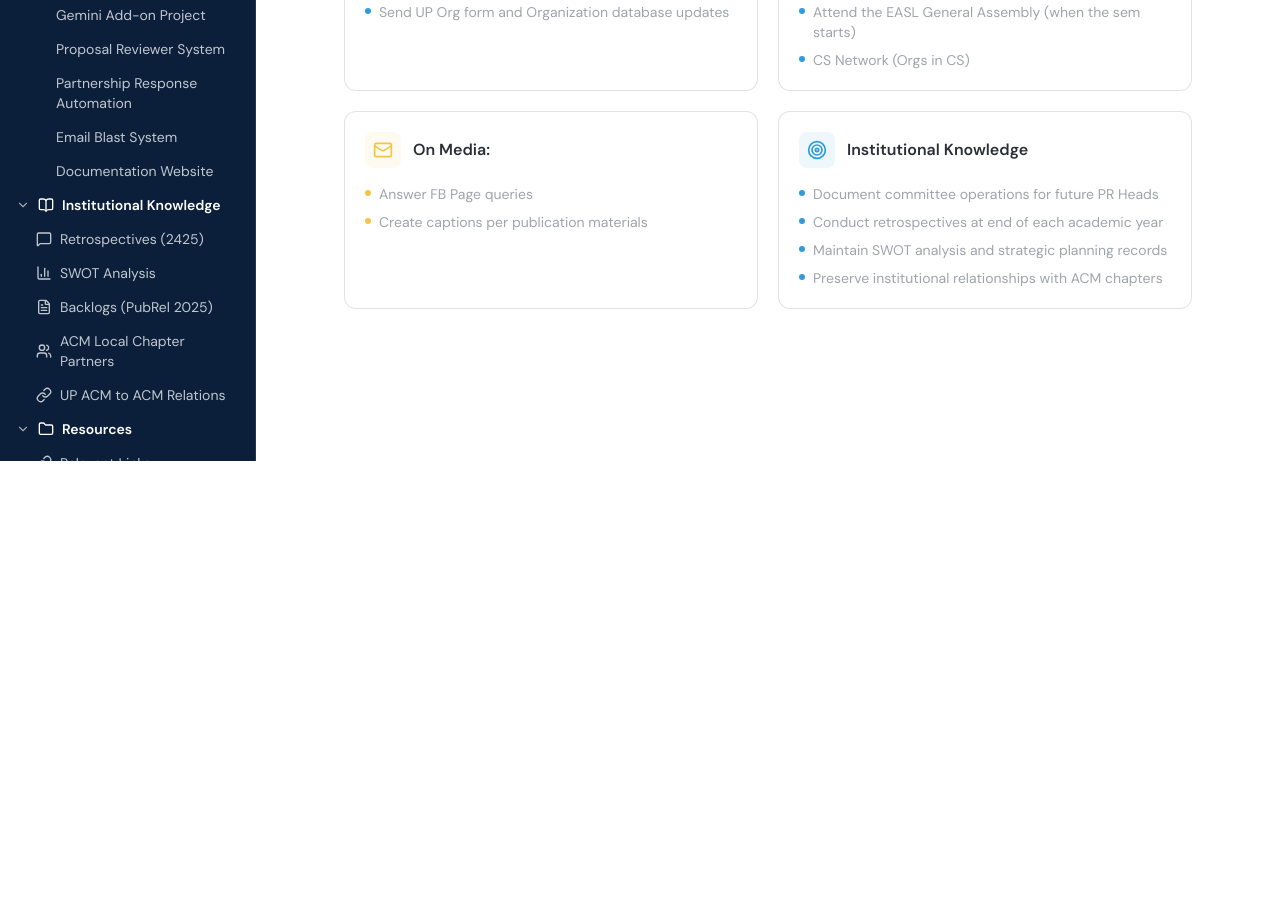
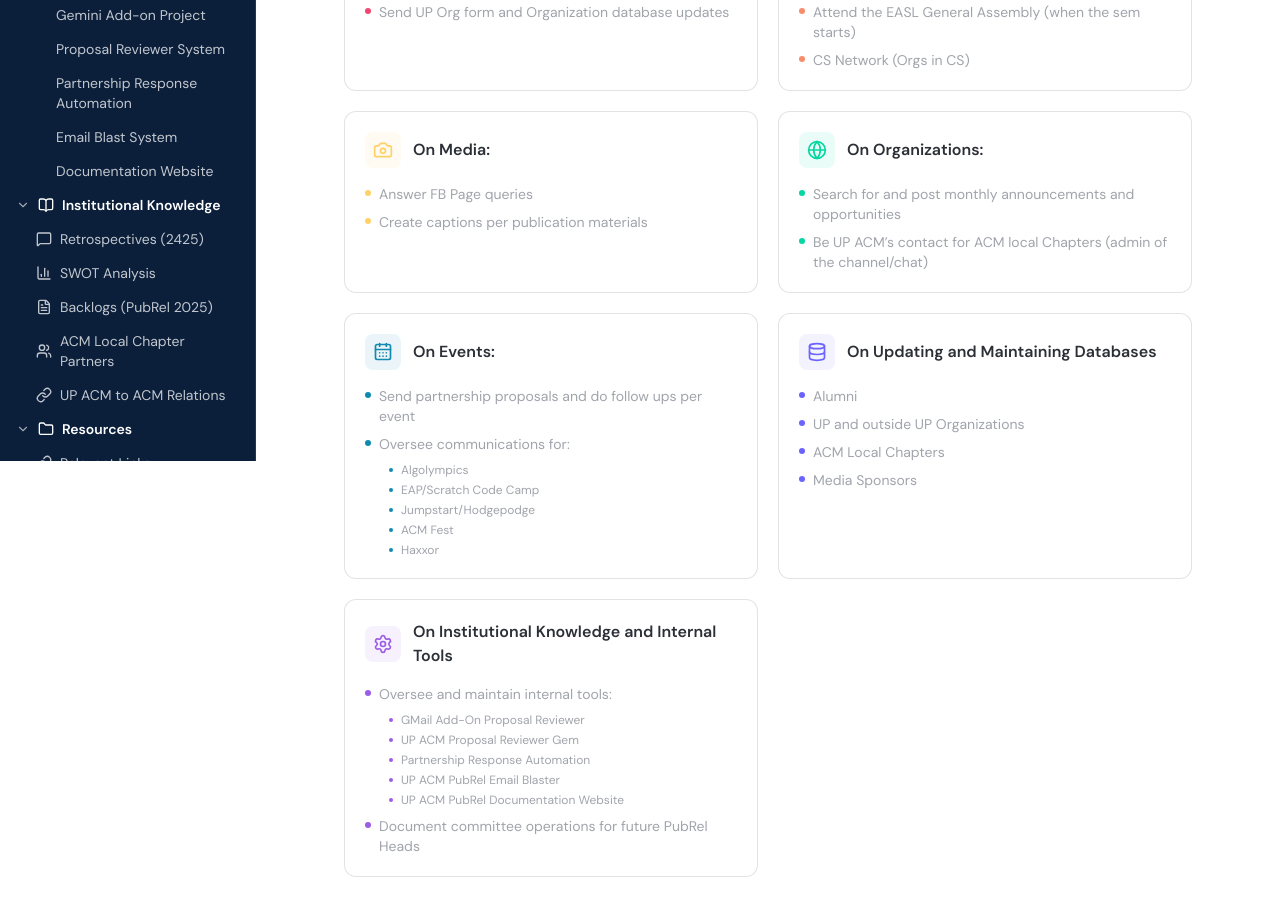
Before and after one commit to upacm-public-relations/documentation-website, a Next.js app: page /overview/responsibilities in a window 1280 px wide. Shown: the part 340-1256 px from the top of the page. Before the commit the page ends 801 px from the top, so only its background shows below. Built offline with nearby package versions, Linux system fonts and the light colour scheme.

Commit message:
updated Responsibilities page & Home Page

```diff
--- a/app/(docs)/overview/responsibilities/page.tsx
+++ b/app/(docs)/overview/responsibilities/page.tsx
@@ -1,21 +1,21 @@
 import { PageHeader } from "@/components/doc-components/PageHeader";
 import { Callout } from "@/components/doc-components/Callout";
-import { Users, Mail, Lightbulb, Target } from "lucide-react";
+import { Calendar, UsersRound, Camera, Globe, CalendarDays, Database, Settings } from "lucide-react";
 
 const responsibilities = [
   {
-    icon: Mail,
+    icon: Calendar,
     title: "On Start of the Semester:",
-    accent: "#2D9CDB",
+    accent: "#EF476F",
     items: [
       "Inform other organizations about the new Chairperson",
       "Send UP Org form and Organization database updates",
     ],
   },
   {
-    icon: Users,
+    icon: UsersRound,
     title: "On Executive Matters:",
-    accent: "#2D9CDB",
+    accent: "#F78C6B",
     items: [
       "Be a part of the EASL group and chat (check email)",
       "Attend the EASL General Assembly (when the sem starts)",
@@ -23,23 +23,68 @@ const responsibilities = [
     ],
   },
   {
-    icon: Mail,
+    icon: Camera,
     title: "On Media:",
-    accent: "#F4C542",
+    accent: "#FFD166",
     items: [
       "Answer FB Page queries",
       "Create captions per publication materials",
     ],
   },
   {
-    icon: Target,
-    title: "Institutional Knowledge",
-    accent: "#2D9CDB",
+    icon: Globe,
+    title: "On Organizations:",
+    accent: "#06D6A0",
     items: [
-      "Document committee operations for future PR Heads",
-      "Conduct retrospectives at end of each academic year",
-      "Maintain SWOT analysis and strategic planning records",
-      "Preserve institutional relationships with ACM chapters",
+      "Search for and post monthly announcements and opportunities",
+      "Be UP ACM’s contact for ACM local Chapters (admin of the channel/chat)",
+    ],
+  },
+  {
+    icon: CalendarDays,
+    title: "On Events:",
+    accent: "#118AB2",
+    items: [
+      "Send partnership proposals and do follow ups per event",
+      {
+        text: "Oversee communications for:",
+        subItems: [
+          "Algolympics",
+          "EAP/Scratch Code Camp",
+          "Jumpstart/Hodgepodge",
+          "ACM Fest",
+          "Haxxor",
+        ],
+      },
+    ],
+  },
+  {
+    icon: Database,
+    title: "On Updating and Maintaining Databases",
+    accent: "#6C63FF",
+    items: [
+      "Alumni",
+      "UP and outside UP Organizations",
+      "ACM Local Chapters",
+      "Media Sponsors",
+    ],
+  },
+  {
+    icon: Settings,
+    title: "On Institutional Knowledge and Internal Tools",
+    accent: "#9B5DE5",
+    items: [
+      {
+        text: "Oversee and maintain internal tools:",
+        subItems: [
+          "GMail Add-On Proposal Reviewer",
+          "UP ACM Proposal Reviewer Gem",
+          "Partnership Response Automation",
+          "UP ACM PubRel Email Blaster",
+          "UP ACM PubRel Documentation Website",
+        ],
+      },
+      "Document committee operations for future PubRel Heads",
     ],
   },
 ];
@@ -79,11 +124,49 @@ export default function ResponsibilitiesPage() {
                   {r.title}
                 </h3>
               </div>
-              <ul className="space-y-2">
+              {/* <ul className="space-y-2">
                 {r.items.map((item, i) => (
                   <li key={i} className="flex items-start gap-2 text-sm" style={{ color: "var(--muted-foreground)" }}>
                     <span className="mt-1.5 h-1.5 w-1.5 rounded-full shrink-0" style={{ background: r.accent }} />
                     {item}
+                  </li>
+                ))}
+              </ul> */}
+              <ul className="space-y-2">
+                {r.items.map((item, i) => (
+                  <li
+                    key={i}
+                    className="text-sm"
+                    style={{ color: "var(--muted-foreground)" }}
+                  >
+                    <div className="flex items-start gap-2">
+                      <span
+                        className="mt-1.5 h-1.5 w-1.5 rounded-full shrink-0"
+                        style={{ background: r.accent }}
+                      />
+
+                      <span>
+                        {typeof item === "string" ? item : item.text}
+                      </span>
+                    </div>
+
+                    {typeof item !== "string" && item.subItems && (
+                      <ul className="mt-2 ml-6 space-y-1">
+                        {item.subItems.map((subItem, j) => (
+                          <li
+                            key={j}
+                            className="flex items-start gap-2 text-xs"
+                          >
+                            <span
+                              className="mt-1.5 h-1 w-1 rounded-full shrink-0"
+                              style={{ background: r.accent }}
+                            />
+
+                            <span>{subItem}</span>
+                          </li>
+                        ))}
+                      </ul>
+                    )}
                   </li>
                 ))}
               </ul>
--- a/components/pages/HomePage.tsx
+++ b/components/pages/HomePage.tsx
@@ -33,10 +33,10 @@ const quickAccessCards = [
 ];
 
 const recentUpdates = [
-  { title: "PubRel Documentation Website", date: "May 2026", badge: "Ongoing" },
+  { title: "UP ACM PubRel Documentation Website", date: "May 2026", badge: "Ongoing" },
   { title: "Partnership Response Automation", date: "May 2026", badge: "Active" },
-  { title: "Gemini Add-on", date: "April 2026", badge: "Active" },
-  { title: "Email Blast System", date: "April 2026", badge: "Active" },
+  { title: "UP ACM PubRel Email Blaster", date: "April 2026", badge: "Active" },
+  { title: "GMail Add-On Proposal Reviewer", date: "April 2026", badge: "Active" },
 ];
 
 const onboardingSteps = [
```
